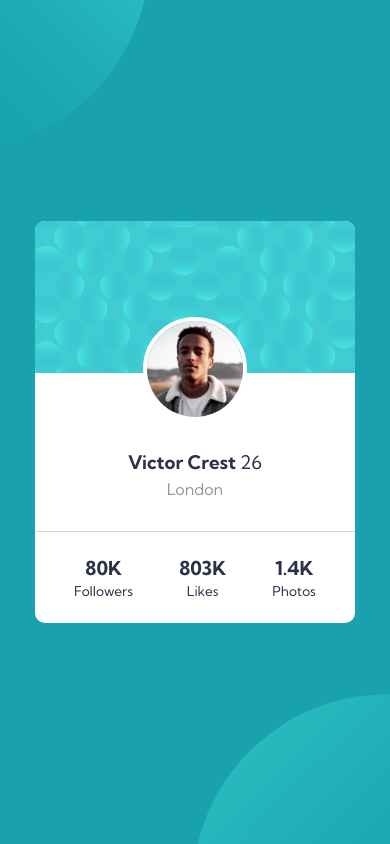
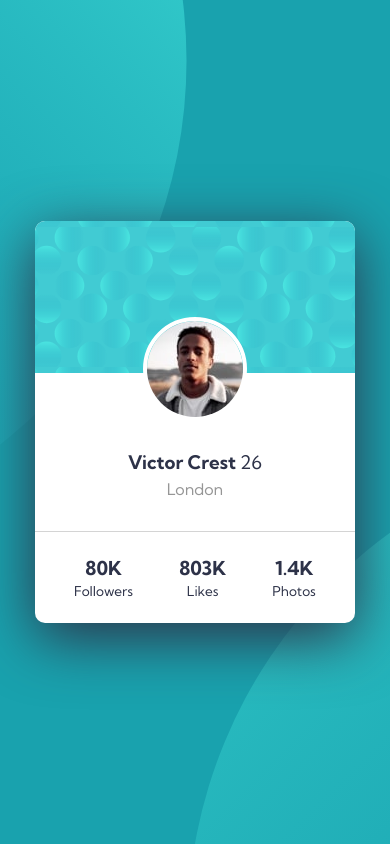
Before and after one commit to Andigashi1/Profile-card-site, a plain HTML site: page index.html in a window 390 px wide. Drawn offline with Linux system fonts and the light colour scheme.

Commit message:
fixed background image and added box-shadow

```diff
--- a/index.css
+++ b/index.css
@@ -25,10 +25,11 @@ body {
     justify-content: center;
     align-items: center;
     min-height: 100svh;
-    background: url(images/bg-pattern-top.svg) no-repeat top -30em left -14em,
-                url(images/bg-pattern-bottom.svg) no-repeat bottom -34em right -10em;
-    background-size: 60%;
-    background-color: var(--dark-cyan);
+    background: url(images/bg-pattern-top.svg),
+                url(images/bg-pattern-bottom.svg) ;
+    background-position: right 52vw bottom 35vh, left 48vw top 52vh;
+    background-repeat: no-repeat, no-repeat;
+    background-color: hsl(185deg, 75%, 39%);
     font-family: 'Kumbh Sans', sans-serif;
     color: var(--desaturated-blue);
 }
@@ -40,6 +41,7 @@ main {
     min-height: 24em;
     background-color: white;
     border-radius: 10px;
+    box-shadow: 0px 15px 60px var(--desaturated-blue);
 }
 
 .backgroundimg {
@@ -94,26 +96,3 @@ main {
     margin-top: .2em;
     font-size: .85rem;
 }
-
-@media screen and (max-width:80em){
-    body {
-        background-size: 70%;
-        background-position: top -25em left -15em,
-                             bottom -30em right -15em;
-    }
-}
-
-@media screen and (max-width:60em){
-    body {
-        background-position: top -20em  left -14em,
-                             bottom -22em right -10em;
-    }
-}
-
-@media screen and (max-width:40em){
-    body {
-        background-position: top -15em  left -15em,
-                             bottom -15em right -12em;
-        background-size: 100%;
-    }
-}
```
